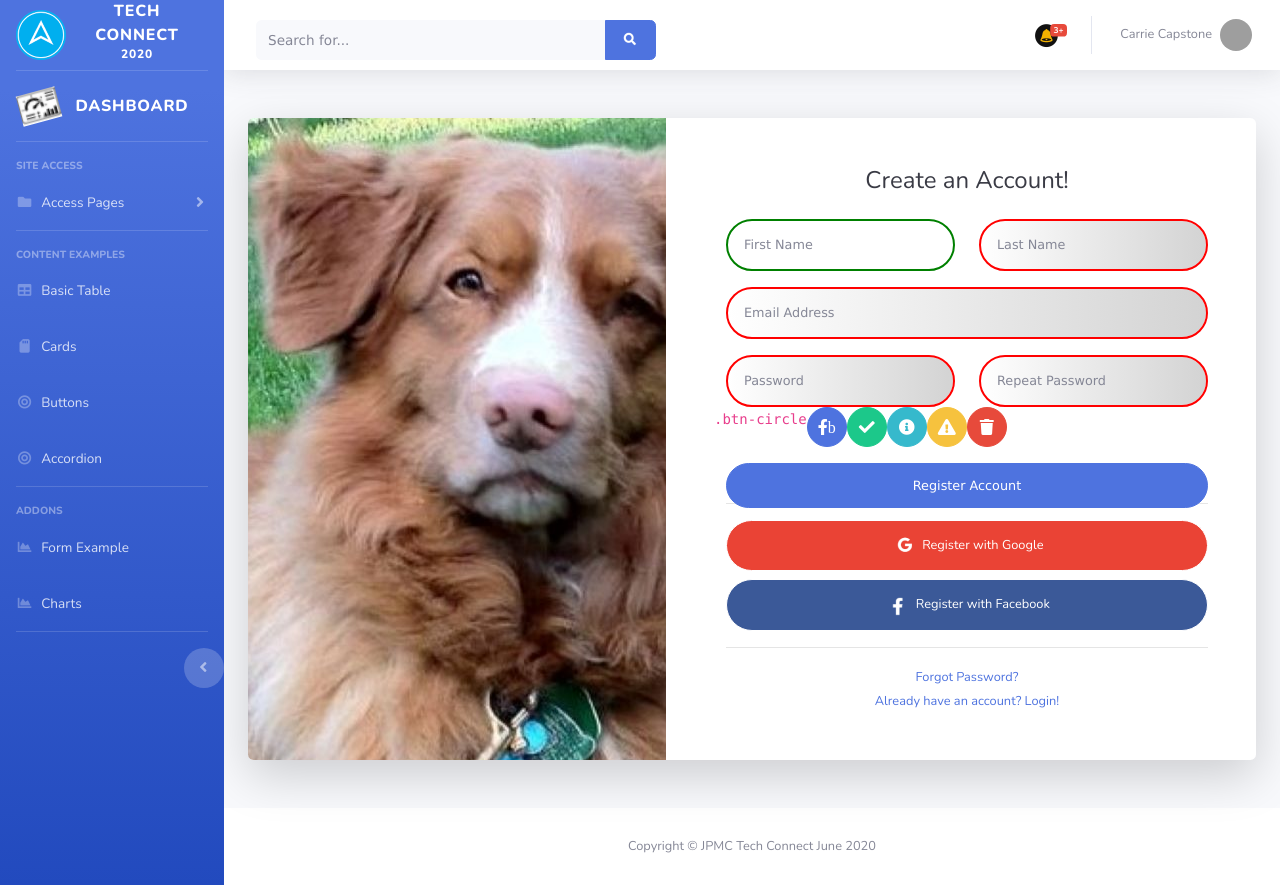
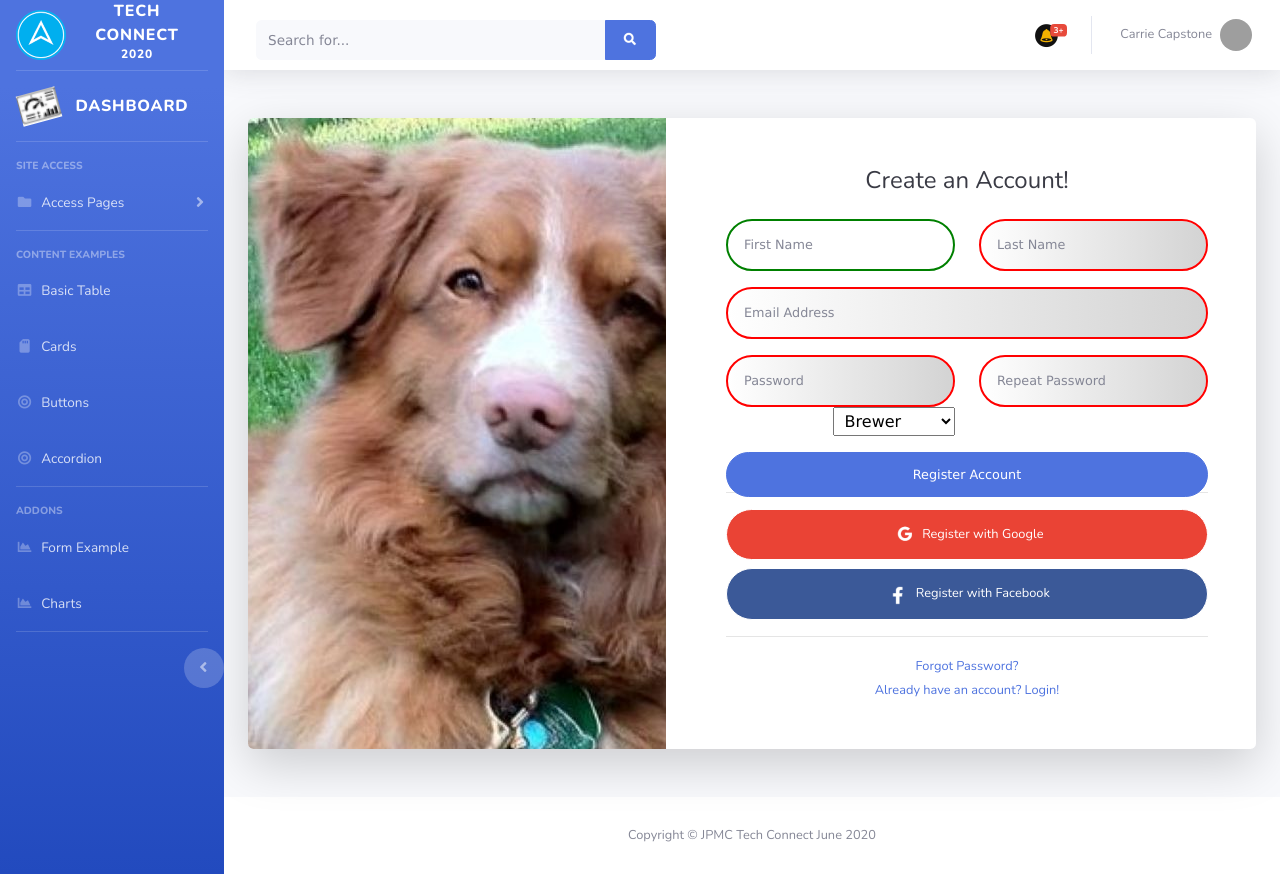
Before and after one commit to tarek-hamid/tech-elevator-capstone, a Java web app: template final-capstone-theme-1/mvc_java/src/main/webapp/WEB-INF/jsp/user/register.jsp in a window 1280 px wide. Run offline with Spring Boot 4, a stand-in JSP engine, Linux system fonts and the light colour scheme; the template is opened without the code that fills it, so the values that code supplies are empty; the project's own start-up code is not run, and a stand-in starts its controllers and pages; database files in the repository are not loaded; some libraries are stand-ins or nearby versions; grey boxes are pictures that could not be loaded.

Commit message:
register page 2

```diff
--- a/final-capstone-theme-1/mvc_java/src/main/java/com/techelevator/entity/User.java
+++ b/final-capstone-theme-1/mvc_java/src/main/java/com/techelevator/entity/User.java
@@ -36,8 +36,7 @@ public class User {
     @NotBlank(message = "Last Name is required")
     private String lastName;
 
-    public User(){
-    	this.role = CUSTOMER_ROLE;
+   public User(){
 	}
 
     public Long getId() {
--- a/final-capstone-theme-1/mvc_java/src/main/webapp/WEB-INF/jsp/user/register.jsp
+++ b/final-capstone-theme-1/mvc_java/src/main/webapp/WEB-INF/jsp/user/register.jsp
@@ -46,24 +46,12 @@
                                 path="confirmPassword" name="confirmPassword" id="confirmPassword" placeholder="Repeat Password"/>
                     <form:errors path="confirmPassword" cssClass="error"/>
                   </div>
-                  <div class="mb-2">
-                    <code>.btn-circle</code>
+                  <div class="col-sm-6">
+                  <form:select id="role" name="role" path="role" required="true">
+                    <option value="brewer">Brewer</option>
+                    <option value="beerLover">Beer Lover</option>
+                  </form:select>
                   </div>
-                  <a href="#" class="btn btn-primary btn-circle">
-                    <i class="fab fa-facebook-f">b</i>
-                  </a>
-                  <a href="#" class="btn btn-success btn-circle">
-                    <i class="fas fa-check"></i>
-                  </a>
-                  <a href="#" class="btn btn-info btn-circle">
-                    <i class="fas fa-info-circle"></i>
-                  </a>
-                  <a href="#" class="btn btn-warning btn-circle">
-                    <i class="fas fa-exclamation-triangle"></i>
-                  </a>
-                  <a href="#" class="btn btn-danger btn-circle">
-                    <i class="fas fa-trash"></i>
-                  </a>
                 </div>
                 <button type="submit" class="btn btn-primary btn-user btn-block">
                   Register Account
```
